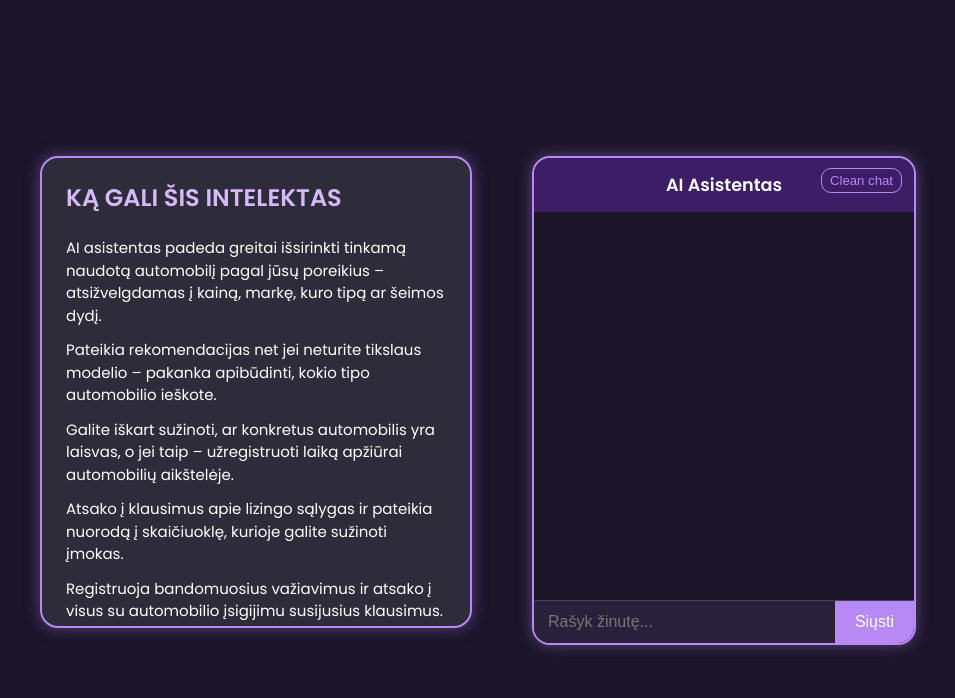
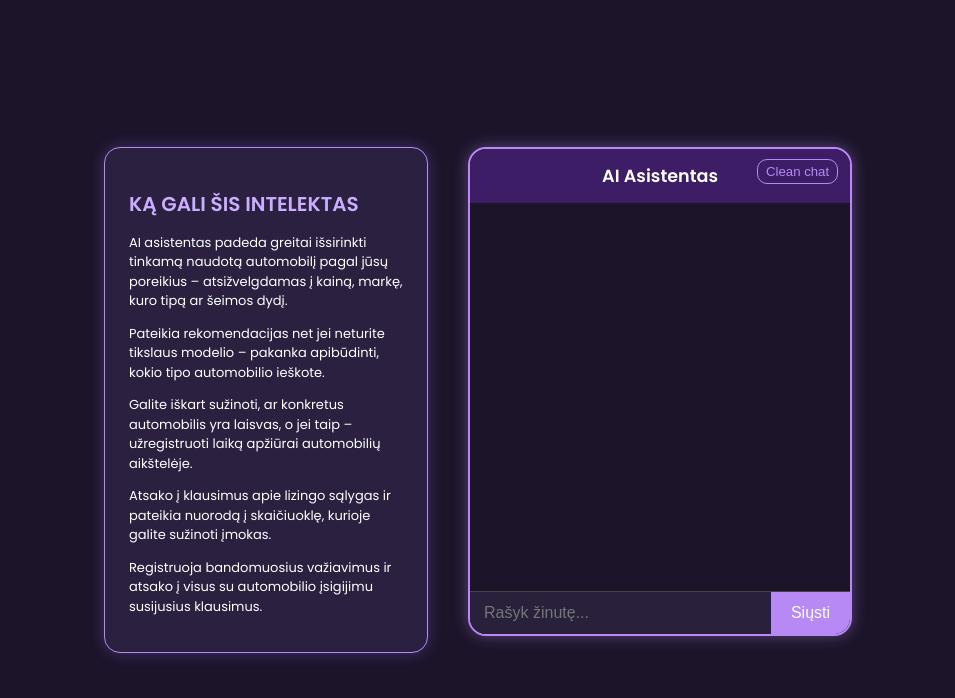
Before and after one commit to intelekta-lt/auto, a website: page index.html in a window 1280 px wide. Shown: the whole page, without its empty margins (162-1117 px from the left). Drawn offline with Linux system fonts and the light colour scheme.

Commit message:
Update style.css

```diff
--- a/style.css
+++ b/style.css
@@ -15,43 +15,38 @@ body {
   display: flex;
   align-items: flex-start;
   justify-content: center;
-  gap: 60px;
-  padding: 20px 40px;
+  gap: 40px;
+  padding: 40px;
 }
 
 /* Kairės informacijos blokas */
 .info-box {
-  background-color: #2E2B3A;
+  background-color: #2b203f;
   color: #ffffff;
   padding: 24px;
-  border-radius: 18px;
-  width: 380px;
-  height: 420px;
-  box-shadow: 0 0 16px rgba(182, 137, 244, 0.4);
-  border: 2px solid #B689F4;
+  border-radius: 16px;
+  width: 340px;
+  box-shadow: 0 0 16px rgba(158, 111, 255, 0.3);
+  border: 1px solid #B689F4;
   font-family: 'Poppins', sans-serif;
-  display: flex;
-  flex-direction: column;
-  justify-content: center;
-  gap: 12px;
+  font-size: 13px;
+  line-height: 1.5;
 }
 
 .info-box h2 {
-  font-size: 24px;
-  font-weight: 600;
-  color: #D5B9FA;
-  margin-bottom: 10px;
+  font-size: 20px;
+  color: #caaeff;
+  margin-bottom: 14px;
 }
 
 .info-box p {
-  font-size: 15px;
-  line-height: 1.5;
-  margin: 0;
+  margin-bottom: 12px;
 }
 
-/* Chat dėžutė */
+/* Chat Box */
 .chat-container {
-  width: 380px;
+  width: 100%;
+  max-width: 380px;
   background-color: #2E2B3A;
   border-radius: 18px;
   border: 2px solid #B689F4;
```
